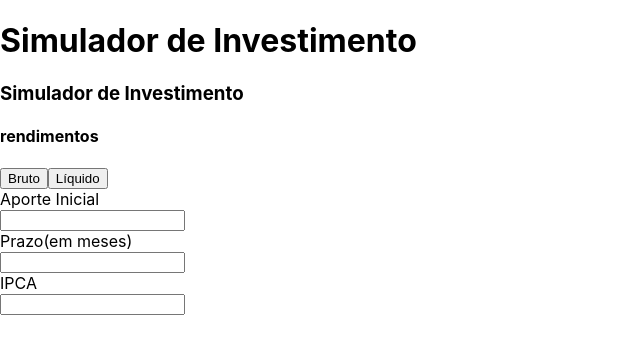
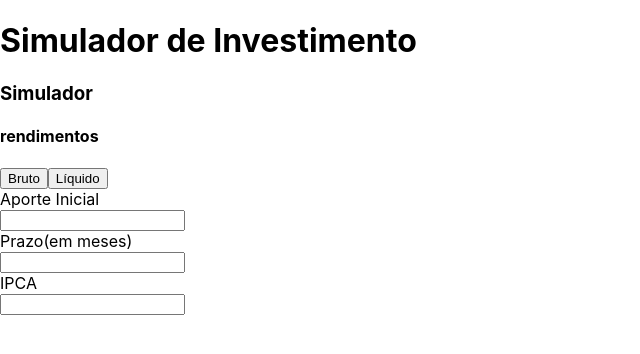
Before and after one commit to emidioreb/investmentSimulator, a React (Create React App) app: page / in a window 1280 px wide. Shown: the top 354 px of the page, without its empty margins (0-640 px from the left). Built offline with nearby package versions, Linux system fonts and the light colour scheme.

Commit message:
imp: adição o titulo simulador

```diff
--- a/src/App.jsx
+++ b/src/App.jsx
@@ -1,5 +1,5 @@
 import React from 'react';
-import InvestmentSimulator from './components/InvestmentSimulator';
+// import InvestmentSimulator from './components/InvestmentSimulator';
 import InvestmentHeader from './components/InvestmentHeader';
 import Simulator from './components/Simulator';
 
@@ -7,7 +7,7 @@ function App() {
   return (
     <div>
       <InvestmentHeader />
-      <InvestmentSimulator />
+      {/* <InvestmentSimulator /> */}
       <Simulator />
     </div>
   );
--- a/src/components/Simulator.jsx
+++ b/src/components/Simulator.jsx
@@ -4,6 +4,7 @@ import SimulatorColumnLeft from './SimulatorColumnLeft';
 function simulator() {
   return (
     <div className="simulator">
+      <h3>Simulador</h3>
       <SimulatorColumnLeft />
     </div>
   );
```
